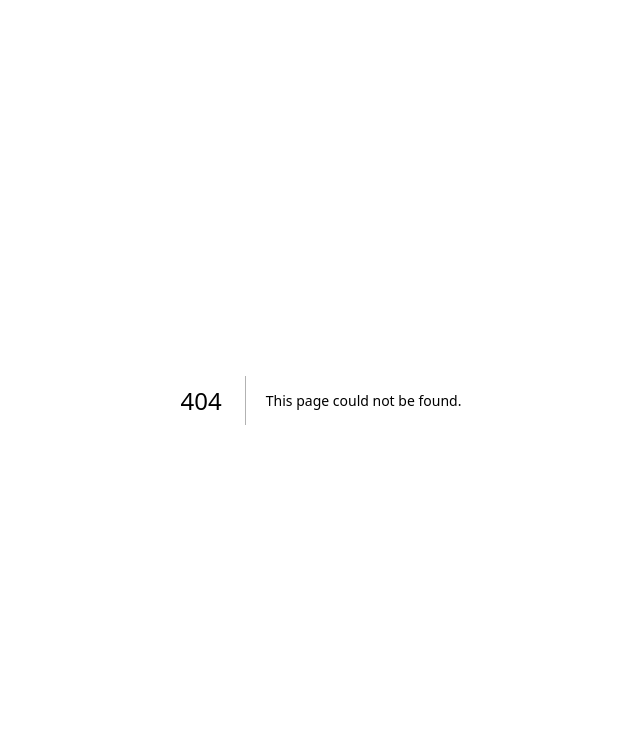
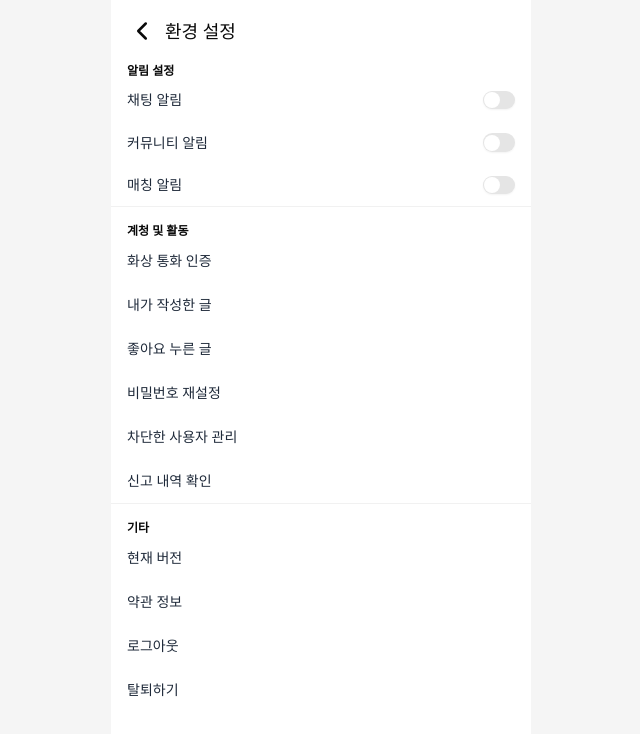
Before and after one commit to Team-Proxy/masil-fe, a Next.js app: page /settings in a window 1280 px wide. Before the commit this address had no page. Shown: the top 734 px of the page, without its empty margins (319-959 px from the left). Built offline with nearby package versions, Linux system fonts and the light colour scheme.

Commit message:
feat: setting 카테고리 추가 및 UI 구현

```diff
--- /dev/null
+++ b/src/app/(app)/(with-back)/settings/layout.tsx
@@ -0,0 +1,14 @@
+import TopNavBarWithBack from '@/components/layouts/TopNavBarWithBack';
+import { HeaderTitleProvider } from '@/providers/headerTitleProvider';
+
+export default function SettingsLayout({ children }: { children: React.ReactNode }) {
+  return (
+    <HeaderTitleProvider title="환경 설정">
+      <TopNavBarWithBack />
+      <main id="scroll-container" className="flex flex-1 flex-col overflow-y-auto">
+        <div id="scroll-sentinel" aria-hidden className="h-px" />
+        {children}
+      </main>
+    </HeaderTitleProvider>
+  );
+}
--- /dev/null
+++ b/src/app/(app)/(with-back)/settings/page.tsx
@@ -0,0 +1,39 @@
+import Link from 'next/link';
+
+import { Label } from '@/components/ui/label';
+import { Switch } from '@/components/ui/switch';
+import { SETTINGS_CONFIG } from '@/constants/settings-config';
+import { cn } from '@/libs/utils';
+
+export default function Page() {
+  return (
+    <div className="divide-muted-foreground/10 divide-y">
+      {SETTINGS_CONFIG.map(({ id, title, items }, index) => (
+        <section key={id} className="flex flex-col">
+          <div className={cn('px-4', index !== 0 && 'pt-4')}>
+            <h3 className="text-xs font-bold">{title}</h3>
+          </div>
+          <ul>
+            {items.map((item) => (
+              <li key={item.id}>
+                {id === 'notifications' ? (
+                  <div className="flex justify-between px-4 py-3 text-sm text-gray-800 transition-colors active:bg-gray-50">
+                    <Label htmlFor={item.id}>{item.label}</Label>
+                    <Switch id={item.id} />
+                  </div>
+                ) : (
+                  <Link
+                    href={item.href || '#'}
+                    className="block px-4 py-3 text-sm text-gray-800 transition-colors active:bg-gray-50"
+                  >
+                    {item.label}
+                  </Link>
+                )}
+              </li>
+            ))}
+          </ul>
+        </section>
+      ))}
+    </div>
+  );
+}
--- /dev/null
+++ b/src/constants/settings-config.ts
@@ -0,0 +1,33 @@
+export const SETTINGS_CONFIG = [
+  {
+    id: 'notifications',
+    title: '알림 설정',
+    items: [
+      { id: 'chat-alarm', label: '채팅 알림', href: null },
+      { id: 'community-alarm', label: '커뮤니티 알림', href: null },
+      { id: 'match-alarm', label: '매칭 알림', href: null },
+    ],
+  },
+  {
+    id: 'user-account',
+    title: '계청 및 활동',
+    items: [
+      { id: 'video-auth', label: '화상 통화 인증', href: '/settings/account/video-auth' },
+      { id: 'my-posts', label: '내가 작성한 글', href: '/settings/profile/posts' },
+      { id: 'my-likes', label: '좋아요 누른 글', href: '/settings/profile/likes' },
+      { id: 'password-reset', label: '비밀번호 재설정', href: '/settings/account/password' },
+      { id: 'blocked-users', label: '차단한 사용자 관리', href: '/settings/account/blocked' },
+      { id: 'reports', label: '신고 내역 확인', href: '/settings/account/reports' },
+    ],
+  },
+  {
+    id: 'etc',
+    title: '기타',
+    items: [
+      { id: 'version', label: '현재 버전', href: null },
+      { id: 'terms', label: '약관 정보', href: '/settings/info/terms' },
+      { id: 'logout', label: '로그아웃', href: null },
+      { id: 'withdraw', label: '탈퇴하기', href: '/settings/account/withdraw' },
+    ],
+  },
+];
```
